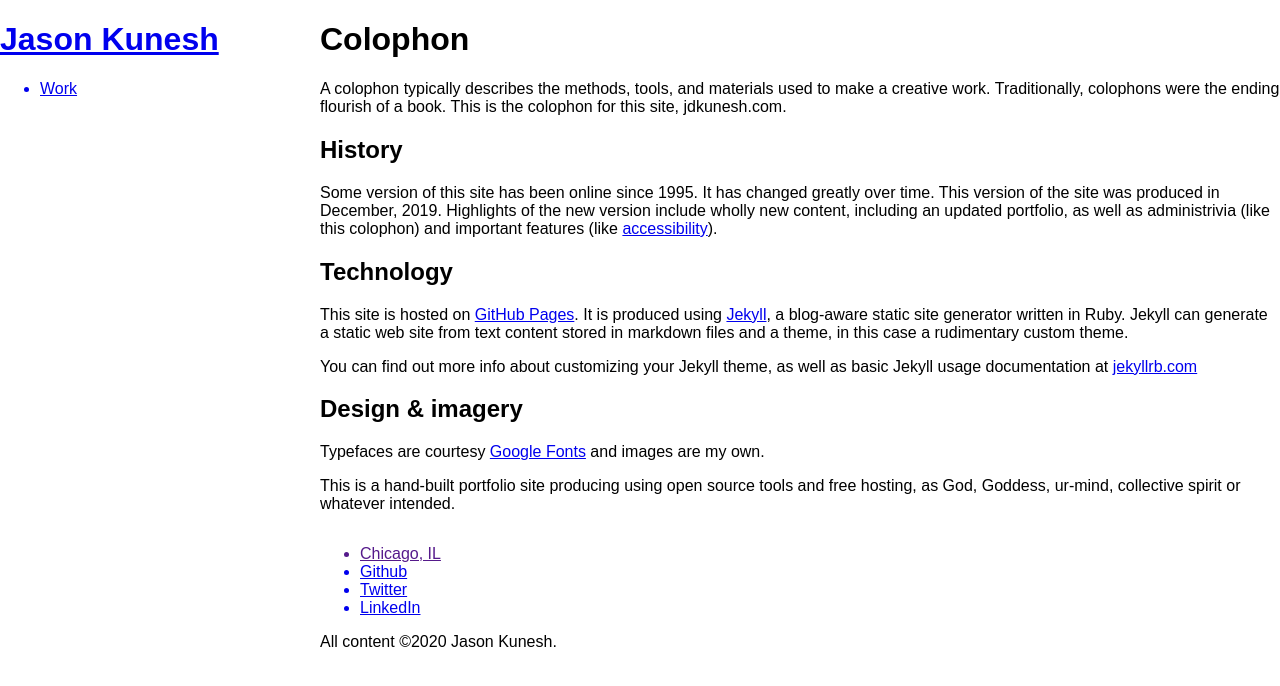
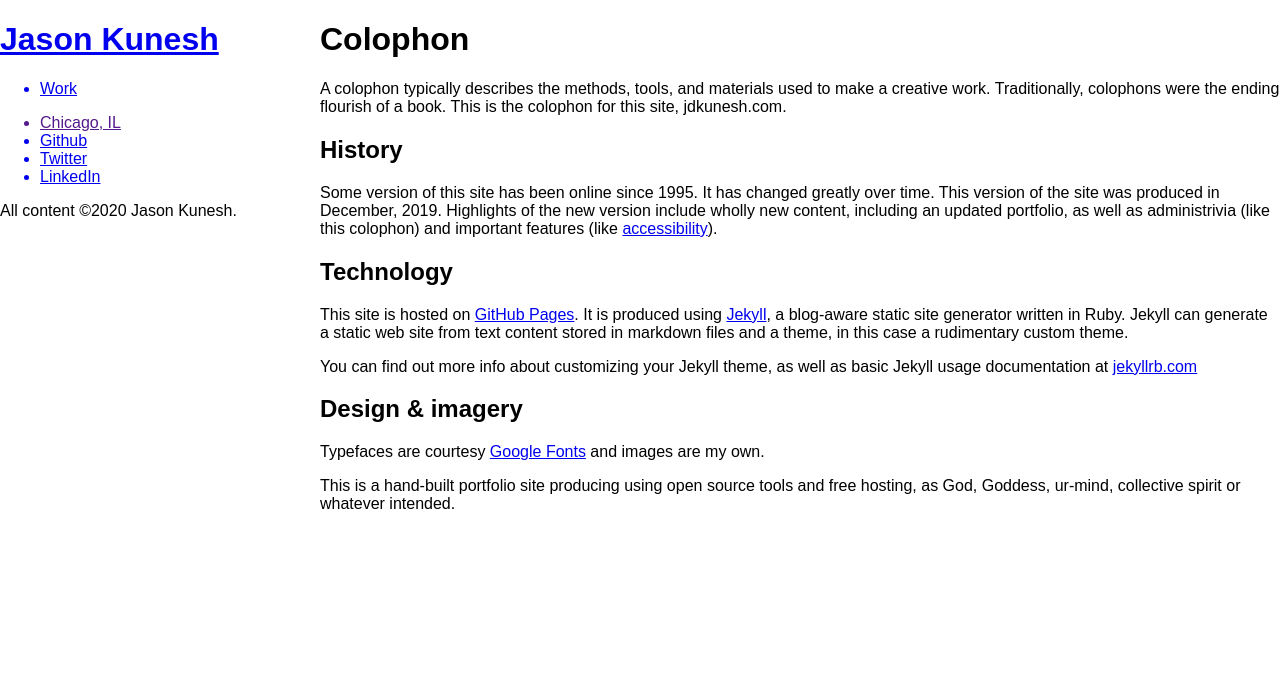
Before and after one commit to jdkunesh/jdkunesh.github.io, a Jekyll site: the page built from colophon.md, in a window 1280 px wide. Shown: the top 686 px of the page. Built offline with Jekyll 4.4.1, drawn with Linux system fonts in a browser that asks for light colours.

Commit message:
last update prior to first push

```diff
--- a/_layouts/default.html
+++ b/_layouts/default.html
@@ -8,38 +8,11 @@
 <div class="pure-g">
     <div class="pure-u-1 pure-u-md-1-4">
         {% include header.html %}
+        {% include footer.html %}
     </div>
     <div class="pure-u-1 pure-u-md-3-4">
         {{ content }}
     </div>
 </div>
-<div class="pure-g">
-    <div class="pure-u-1 pure-u-md-1-4">
-    </div>
-    <div class="pure-u-1 pure-u-md-3-4">
-        {% include footer.html %}
-{% comment %}
-<!--
-            <nav class="nav">
-                <ul class="nav-list">
-                    <li class="nav-item">
-                        <a class="pure-button" href="http://purecss.io">Pure</a>
-                    </li>
-                    <li class="nav-item">
-                        <a class="pure-button" href="http://yuilibrary.com">YUI Library</a>
-                    </li>
-                </ul>
-            </nav>
- -->
-        <div class="pure-menu pure-menu-horizontal">
-            <ul>
-                <li class="pure-menu-item"><a href="http://purecss.io/" class="pure-menu-link">About</a></li>
-                <li class="pure-menu-item"><a href="http://twitter.com/yuilibrary/" class="pure-menu-link">Twitter</a></li>
-                <li class="pure-menu-item"><a href="http://github.com/pure-css/pure/" class="pure-menu-link">GitHub</a></li>
-            </ul>
-        </div>
-{% endcomment %}
-    </div>
-</div>
 </body>
 </html>
```
